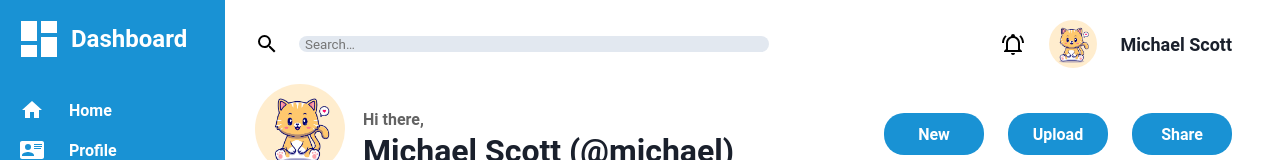
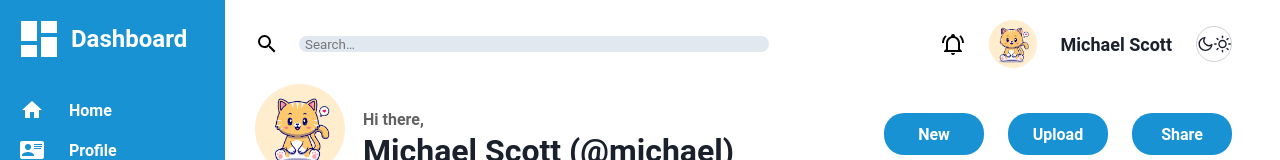
Before and after one commit to billyx86/admin-dashboard, a website: page index.html in a window 1280 px wide. Shown: the top 160 px of the page. Drawn offline with Linux system fonts and the light colour scheme.

Commit message:
feat: dark/light theme toggle with persisted preference (#8)

```diff
--- a/index.html
+++ b/index.html
@@ -42,6 +42,10 @@
             </div>
             <div></div>
             <div class="top-header-right">
+                <button id="theme-toggle" class="theme-toggle" type="button" aria-pressed="false" aria-label="Switch to dark theme">
+                    <svg data-icon="moon" width="20" height="20" viewBox="0 0 24 24" fill="none" stroke="currentColor" stroke-width="2" stroke-linecap="round" stroke-linejoin="round" aria-hidden="true" focusable="false"><path d="M21 12.79A9 9 0 1 1 11.21 3 7 7 0 0 0 21 12.79z"/></svg>
+                    <svg data-icon="sun" width="20" height="20" viewBox="0 0 24 24" fill="none" stroke="currentColor" stroke-width="2" stroke-linecap="round" stroke-linejoin="round" aria-hidden="true" focusable="false" hidden><circle cx="12" cy="12" r="5"/><line x1="12" y1="1" x2="12" y2="3"/><line x1="12" y1="21" x2="12" y2="23"/><line x1="4.22" y1="4.22" x2="5.64" y2="5.64"/><line x1="18.36" y1="18.36" x2="19.78" y2="19.78"/><line x1="1" y1="12" x2="3" y2="12"/><line x1="21" y1="12" x2="23" y2="12"/><line x1="4.22" y1="19.78" x2="5.64" y2="18.36"/><line x1="18.36" y1="5.64" x2="19.78" y2="4.22"/></svg>
+                </button>
                 <p>Michael Scott</p>
                 <img src="assets/avatar.webp" alt="Michael Scott's avatar">
                 <img src="assets/bell-ring-outline.svg" alt="Notifications">
@@ -60,6 +64,7 @@
                 <button class="header-button">New</button>
             </div>
         </header>
+
 
         <main class="main-content">
             <section class="projects" aria-labelledby="projects-heading">
@@ -177,5 +182,6 @@
             </div>
         </main>
     </div>
+    <script src="theme.js" defer></script>
 </body>
 </html>
--- a/style.css
+++ b/style.css
@@ -332,3 +332,34 @@ h1, h2, h3, h4 {
     justify-content: center;
     gap: 4px;
 }
+/* Theme toggle button ---------------------------------------------------
+   Sits in the header. The active glyph (sun/moon) is swapped by theme.js
+   via the `hidden` attribute; we only style the button frame here. */
+.theme-toggle {
+    display: inline-flex;
+    align-items: center;
+    justify-content: center;
+    width: 36px;
+    height: 36px;
+    padding: 0;
+    border: 1px solid var(--divider);
+    border-radius: 50%;
+    background-color: var(--card-bg);
+    color: var(--text-primary);
+    cursor: pointer;
+    transition: background-color 150ms ease, border-color 150ms ease;
+}
+
+.theme-toggle:hover,
+.theme-toggle:focus-visible {
+    background-color: var(--accent);
+    color: var(--on-accent);
+    border-color: var(--accent);
+    outline: none;
+}
+
+.theme-toggle svg {
+    width: 20px;
+    height: 20px;
+    display: block;
+}
--- /dev/null
+++ b/theme.js
@@ -0,0 +1,61 @@
+/**
+ * theme.js — dark/light theme toggle.
+ *
+ * Reads the saved preference from `localStorage` (or, failing that, the OS
+ * `prefers-color-scheme`), applies it to `<html data-theme="…">`, and wires
+ * the header toggle button. The button exposes `aria-pressed` (true when the
+ * dark theme is active) so its state is announced to assistive tech.
+ */
+
+const STORAGE_KEY = 'dashboard-theme';
+const THEMES = ['light', 'dark'];
+
+function systemPrefersDark() {
+  return window.matchMedia?.('(prefers-color-scheme: dark)').matches === true;
+}
+
+function currentTheme() {
+  const saved = localStorage.getItem(STORAGE_KEY);
+  if (THEMES.includes(saved)) return saved;
+  return systemPrefersDark() ? 'dark' : 'light';
+}
+
+function applyTheme(theme) {
+  document.documentElement.setAttribute('data-theme', theme);
+  const btn = document.getElementById('theme-toggle');
+  if (btn) {
+    btn.setAttribute('aria-pressed', String(theme === 'dark'));
+    btn.setAttribute('aria-label',
+      theme === 'dark' ? 'Switch to light theme' : 'Switch to dark theme');
+    // Swap the shown glyph: show a sun when dark (click -> light), moon when light.
+    const sun = btn.querySelector('[data-icon="sun"]');
+    const moon = btn.querySelector('[data-icon="moon"]');
+    if (sun) sun.hidden = theme !== 'dark';
+    if (moon) moon.hidden = theme === 'dark';
+  }
+}
+
+function initThemeToggle() {
+  const btn = document.getElementById('theme-toggle');
+  if (!btn) return;
+
+  applyTheme(currentTheme());
+
+  btn.addEventListener('click', () => {
+    const next = currentTheme() === 'dark' ? 'light' : 'dark';
+    localStorage.setItem(STORAGE_KEY, next);
+    applyTheme(next);
+  });
+
+  // Keep in sync with OS preference changes until the user picks manually.
+  window.matchMedia?.('(prefers-color-scheme: dark)')
+    .addEventListener?.('change', (e) => {
+      if (!localStorage.getItem(STORAGE_KEY)) applyTheme(e.matches ? 'dark' : 'light');
+    });
+}
+
+if (document.readyState === 'loading') {
+  document.addEventListener('DOMContentLoaded', initThemeToggle);
+} else {
+  initThemeToggle();
+}
```
